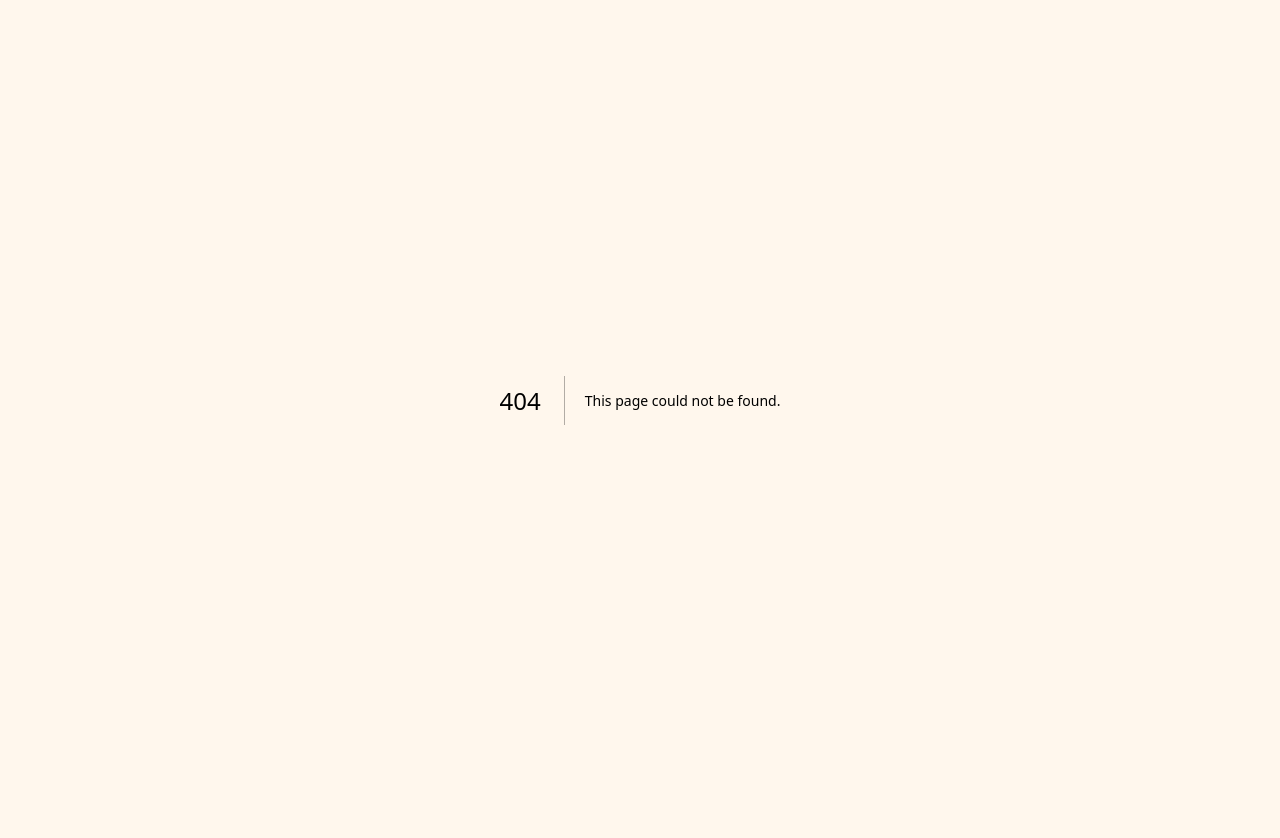
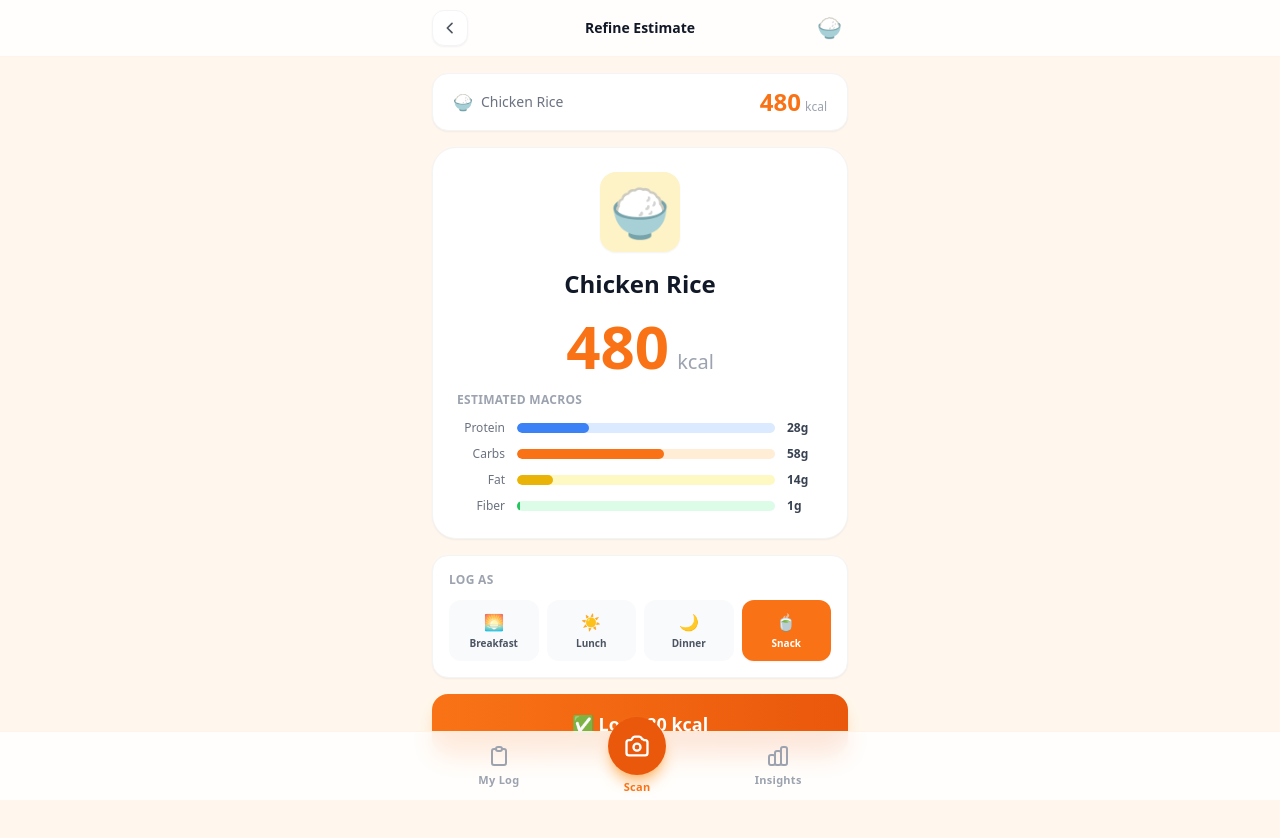
Before and after one commit to daryllisthebest/hawkercal, a Next.js app: page /clarify in a window 1280 px wide. Before the commit this address had no page. Shown: the top 838 px of the page. Before the commit the page ends 800 px from the top, so only its background shows below. Built offline with nearby package versions, Linux system fonts and the light colour scheme.

Commit message:
add app/clarify/page.js

```diff
--- /dev/null
+++ b/app/clarify/page.js
@@ -0,0 +1,154 @@
+'use client'
+import { Suspense, useState } from 'react'
+import { useSearchParams, useRouter } from 'next/navigation'
+import Link from 'next/link'
+import BottomNav from '@/components/BottomNav'
+import MacroBar from '@/components/MacroBar'
+import { DISHES, getMealForTime, MEAL_TYPES } from '@/lib/mockData'
+import { addEntry, getTodayStr } from '@/lib/storage'
+
+function ClarifyContent() {
+  const params = useSearchParams()
+  const router = useRouter()
+  const dishId = params.get('dish') || 'chicken-rice'
+  const baseCalories = parseInt(params.get('cal') || '480', 10)
+  const dish = DISHES[dishId] || DISHES['chicken-rice']
+
+  const [step, setStep] = useState(0)
+  const [totalModifier, setTotalModifier] = useState(0)
+  const [meal, setMeal] = useState(getMealForTime())
+  const [phase, setPhase] = useState('questions')
+  const [logged, setLogged] = useState(false)
+
+  const finalCalories = Math.max(baseCalories + totalModifier, 80)
+
+  const logIt = () => {
+    const scaleFactor = finalCalories / baseCalories
+    const scaledMacros = {
+      protein: Math.round(dish.macros.protein * scaleFactor),
+      carbs: Math.round(dish.macros.carbs * scaleFactor),
+      fat: Math.round(dish.macros.fat * scaleFactor),
+      fiber: Math.round(dish.macros.fiber * scaleFactor),
+    }
+    addEntry({
+      date: getTodayStr(),
+      dishId: dish.id,
+      name: dish.name,
+      emoji: dish.emoji,
+      calories: finalCalories,
+      macros: scaledMacros,
+      meal,
+      modifications: ['Refined portion'],
+    })
+    setLogged(true)
+    setTimeout(() => router.push('/log'), 1200)
+  }
+
+  if (logged) {
+    return (
+      <div className="min-h-screen bg-orange-50 flex items-center justify-center">
+        <div className="text-center px-6">
+          <div className="w-20 h-20 bg-green-100 rounded-full flex items-center justify-center text-4xl mx-auto mb-4 animate-bounce">✅</div>
+          <h2 className="text-2xl font-black text-gray-900 mb-2">Logged!</h2>
+          <p className="text-gray-500">Adding {finalCalories} kcal to your log…</p>
+        </div>
+      </div>
+    )
+  }
+
+  return (
+    <div className="min-h-screen bg-orange-50 pb-28">
+      <header className="glass border-b border-orange-100/60 sticky top-0 z-40">
+        <div className="max-w-md mx-auto px-4 h-14 flex items-center justify-between">
+          <Link href="/log" className="w-9 h-9 bg-white rounded-xl flex items-center justify-center shadow-sm border border-gray-100 text-gray-600">
+            <svg className="w-4 h-4" fill="none" stroke="currentColor" strokeWidth={2.5} viewBox="0 0 24 24">
+              <path strokeLinecap="round" strokeLinejoin="round" d="M15 19l-7-7 7-7" />
+            </svg>
+          </Link>
+          <h1 className="font-bold text-gray-900 text-sm">Refine Estimate</h1>
+          <div className="w-9 flex items-center justify-center">
+            <span className="text-xl">{dish.emoji}</span>
+          </div>
+        </div>
+      </header>
+
+      <div className="max-w-md mx-auto px-4 pt-4 space-y-4">
+        <div className="bg-white rounded-2xl px-5 py-3 flex items-center justify-between shadow-sm border border-gray-100">
+          <div className="flex items-center gap-2 text-sm text-gray-500">
+            <span className="text-base">{dish.emoji}</span>
+            <span>{dish.name}</span>
+          </div>
+          <div className="flex items-baseline gap-1">
+            <span className="text-2xl font-black text-orange-500 tabular-nums">
+              {Math.max(baseCalories + totalModifier, 80)}
+            </span>
+            <span className="text-xs text-gray-400">kcal</span>
+          </div>
+        </div>
+
+        <div className="bg-white rounded-3xl p-6 shadow-sm border border-gray-100 text-center">
+          <div className="w-20 h-20 rounded-2xl flex items-center justify-center text-5xl mx-auto mb-4 shadow-sm" style={{ backgroundColor: dish.bgColor }}>
+            {dish.emoji}
+          </div>
+          <h2 className="text-2xl font-black text-gray-900 mb-1">{dish.name}</h2>
+
+          <div className="flex items-baseline justify-center gap-2 my-4">
+            <span className="text-6xl font-black text-orange-500 tabular-nums">{finalCalories}</span>
+            <span className="text-xl text-gray-400">kcal</span>
+          </div>
+
+          <div className="text-left">
+            <p className="text-xs font-semibold text-gray-400 uppercase tracking-wide mb-3">Estimated macros</p>
+            <MacroBar
+              protein={Math.round(dish.macros.protein * (finalCalories / baseCalories))}
+              carbs={Math.round(dish.macros.carbs * (finalCalories / baseCalories))}
+              fat={Math.round(dish.macros.fat * (finalCalories / baseCalories))}
+              fiber={Math.round(dish.macros.fiber * (finalCalories / baseCalories))}
+            />
+          </div>
+        </div>
+
+        <div className="bg-white rounded-2xl p-4 shadow-sm border border-gray-100">
+          <p className="text-xs font-semibold text-gray-400 uppercase tracking-wide mb-3">Log as</p>
+          <div className="grid grid-cols-4 gap-2">
+            {MEAL_TYPES.map(m => (
+              <button
+                key={m.id}
+                onClick={() => setMeal(m.id)}
+                className={`rounded-xl py-2.5 text-center transition-all ${
+                  meal === m.id
+                    ? 'bg-orange-500 text-white shadow-sm'
+                    : 'bg-gray-50 text-gray-600 hover:bg-orange-50'
+                }`}
+              >
+                <div className="text-base">{m.icon}</div>
+                <div className="text-[10px] font-bold mt-0.5">{m.label}</div>
+              </button>
+            ))}
+          </div>
+        </div>
+
+        <button
+          onClick={logIt}
+          className="w-full bg-gradient-to-r from-orange-500 to-orange-600 hover:from-orange-600 hover:to-orange-700 text-white py-4 rounded-2xl font-black text-lg shadow-lg shadow-orange-200 transition-all active:scale-[0.98]"
+        >
+          ✅ Log {finalCalories} kcal
+        </button>
+      </div>
+
+      <BottomNav />
+    </div>
+  )
+}
+
+export default function ClarifyPage() {
+  return (
+    <Suspense fallback={
+      <div className="min-h-screen bg-orange-50 flex items-center justify-center">
+        <div className="w-10 h-10 border-4 border-orange-200 border-t-orange-500 rounded-full animate-spin" />
+      </div>
+    }>
+      <ClarifyContent />
+    </Suspense>
+  )
+}
```
